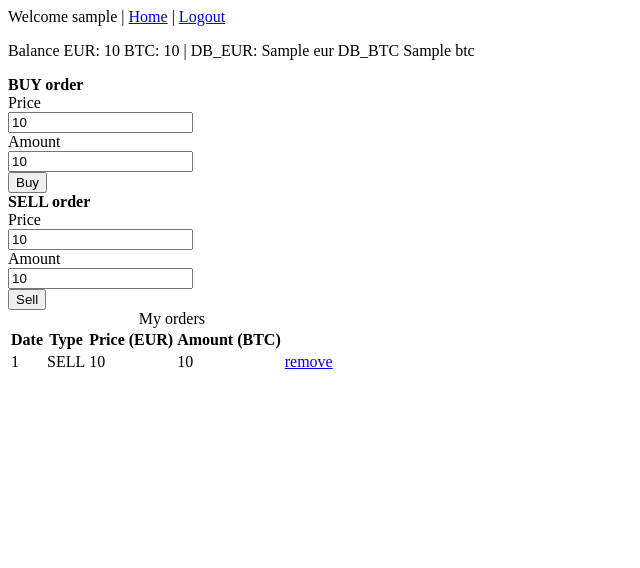
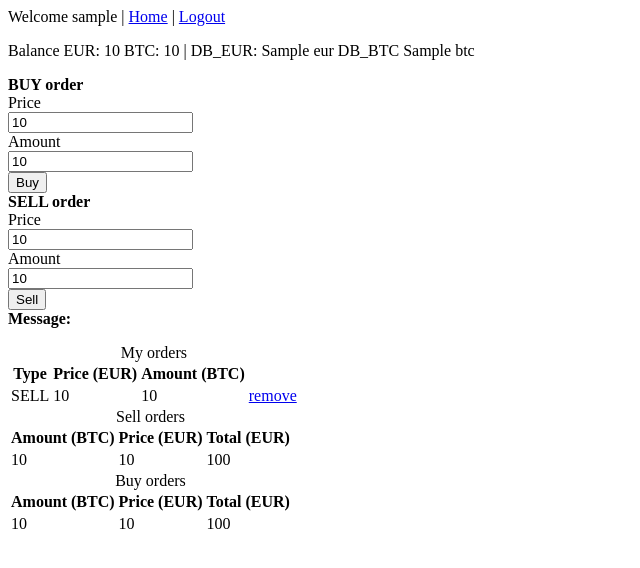
Before and after one commit to mtursic/Exchange, a Python web app: template exchange/templates/user.jinja2 in a window 1280 px wide. Shown: the top 568 px of the page, without its empty margins (0-640 px from the left). Run offline with Jinja, Linux system fonts and the light colour scheme; the template is opened without the code that fills it: most values are stand-ins (such as "Sample title", 1, 10 or a date in 2020).

Commit message:
User dashboard enhancement.

```diff
--- a/exchange/templates/user.jinja2
+++ b/exchange/templates/user.jinja2
@@ -15,13 +15,10 @@
     {% endif %}
 </div>
 
-<p>
-<div id="user_balance">Balance EUR: {{ balance_eur }} BTC: {{ balance_btc }} | DB_EUR: {{ user_data.eur }} DB_BTC {{ user_data.btc }}</div>
-</p>
 
-{% if view.message != '' %}
-    <p><b>{{ message }}</b></p>
-{% endif %}
+<div id="user_balance"><p>Balance EUR: {{ balance_eur }} BTC: {{ balance_btc }} | DB_EUR: {{ user_data.eur }}
+    DB_BTC {{ user_data.btc }}</p></div>
+
 
 <div id="buy_sell_wrapper">
 
@@ -58,21 +55,26 @@
                    value="Sell"/>
         </form>
     </div>
+    <div id="message_board">
+        {% if view.message != '' %}
 
+            <b>Message:<p>{{ message }}</p></b>
+        {% endif %}
+    </div>
 </div>
 
 <div class="user_orders">
+
+    <div id="my_trades">
         <table>
             <caption id="table_name">My orders</caption>
             <tr>
-            <th>Date</th>
                 <th>Type</th>
                 <th>Price (EUR)</th>
                 <th>Amount (BTC)</th>
             </tr>
             {% for user_order in user_orders %}
                 <tr id="data">
-                <td>{{ user_order.id }}</td>
                     {% if user_order.type == 0 %}
                         <td>BUY</td>
                     {% else %}
@@ -86,6 +88,43 @@
         </table>
     </div>
 
+    <div class="user_orders" id="sell_orders">
+        <table>
+            <caption id="table_name">Sell orders</caption>
+            <tr>
+                <th>Amount (BTC)</th>
+                <th>Price (EUR)</th>
+                <th>Total (EUR)</th>
+            </tr>
+            {% for order in sell_orders %}
+                <tr id="data">
+                    <td>{{ order.total }}</td>
+                    <td>{{ order.price }}</td>
+                    <td>{{ order.total * order.price }}</td>
+                </tr>
+            {% endfor %}
+        </table>
+    </div>
+    <div class="user_orders" id="buy_orders">
+        <table>
+            <caption id="table_name">Buy orders</caption>
+            <tr>
+                <th>Amount (BTC)</th>
+                <th>Price (EUR)</th>
+                <th>Total (EUR)</th>
+            </tr>
+            {% for order in buy_orders %}
+                <tr id="data">
+                    <td>{{ order.total }}</td>
+                    <td>{{ order.price }}</td>
+                    <td>{{ order.total * order.price }}</td>
+                </tr>
+            {% endfor %}
+        </table>
+    </div>
+
+</div>
+
 </div>
 
 </body>
--- a/exchange/views.py
+++ b/exchange/views.py
@@ -126,11 +126,16 @@
         for sell_order in user_orders.filter_by(type=ActiveOrder.SELL_ORDER):
             balance_btc -= float(sell_order.amount)
 
+        buy_orders = ActiveOrder.sum_amount(ActiveOrder.BUY_ORDER)
+        sell_orders = ActiveOrder.sum_amount(ActiveOrder.SELL_ORDER)
+
         return dict(
             user_data=user_data,
             url=request.application_url + '/user',
             message=self.message,
             user_orders=user_orders,
+            buy_orders=buy_orders,
+            sell_orders=sell_orders,
             balance_eur=round(balance_eur, 8),
             balance_btc=round(balance_btc, 8)
         )
```
Also changed, not shown: exchange/static/home.css (+30 -2 lines). Lines whose indentation alone changed are shown as unchanged.
